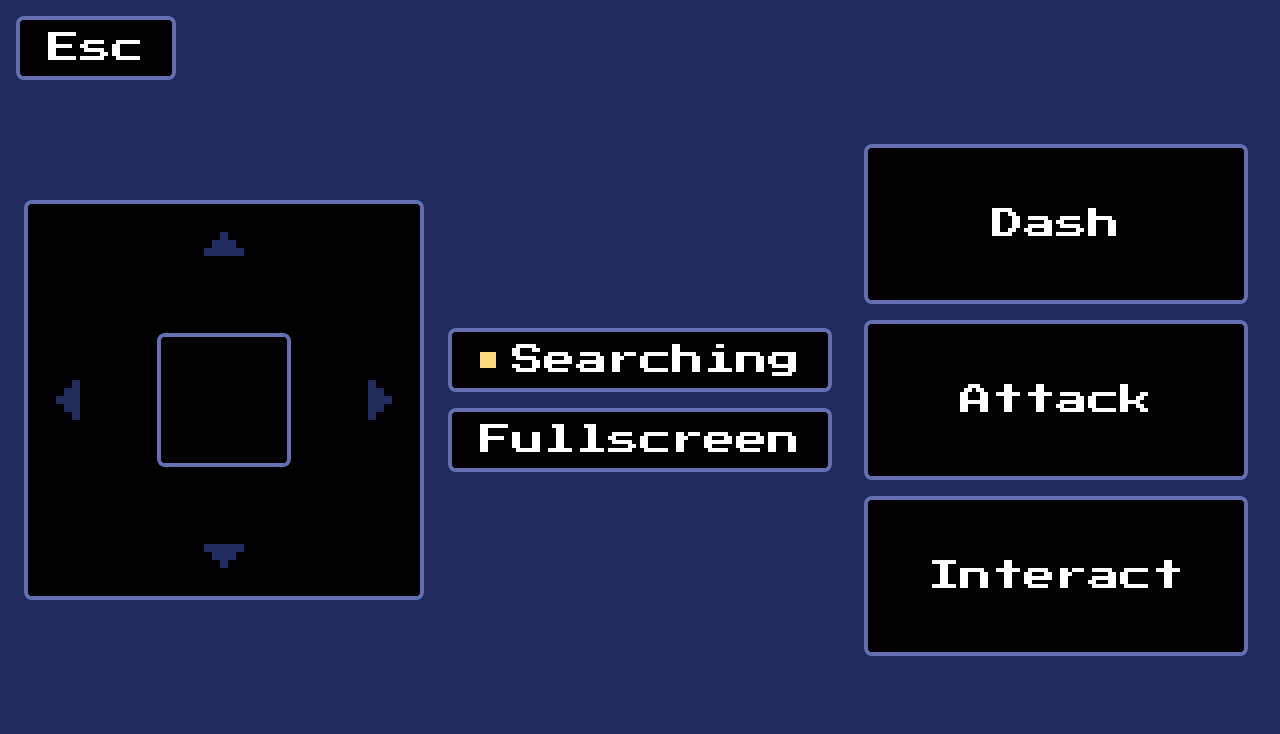
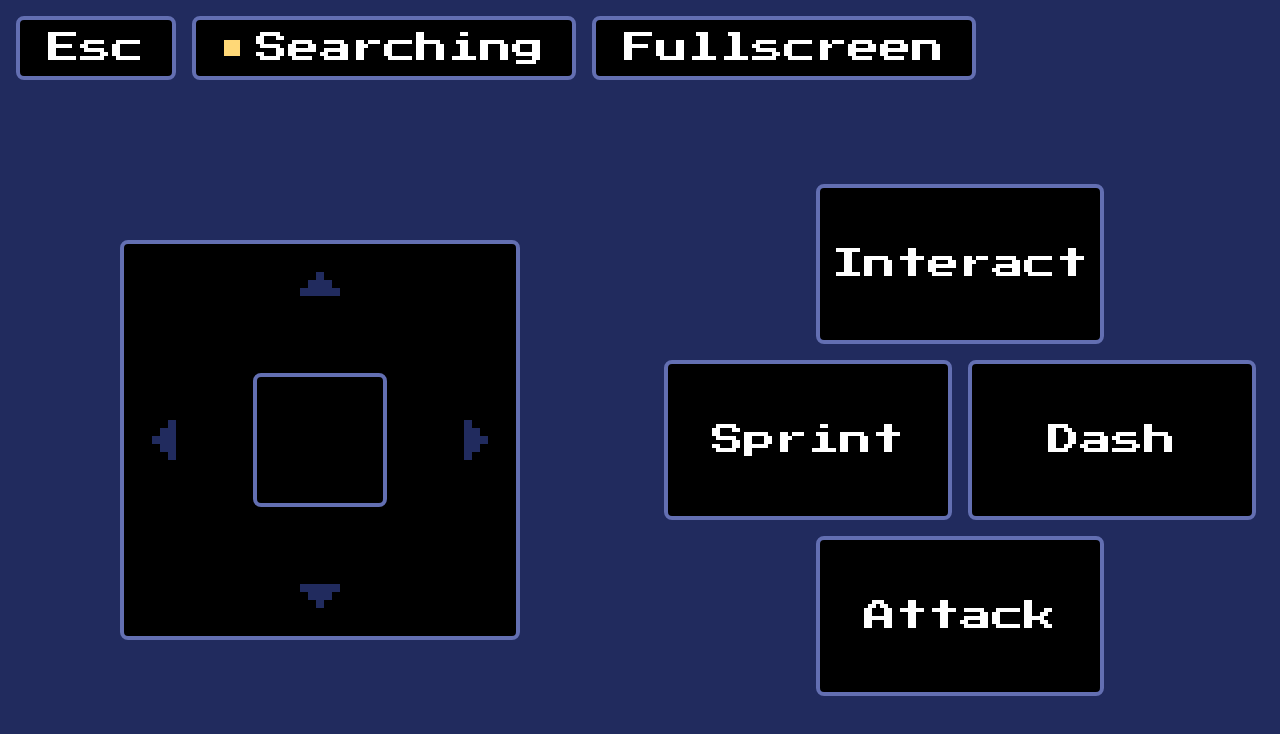
Before and after one commit to DaEpickid540/haven-2026, a plain HTML site: page website-controller/index.html in a window 1280 px wide. Drawn offline with Linux system fonts and the light colour scheme.

Commit message:
Small updates

```diff
--- a/website-controller/connection.js
+++ b/website-controller/connection.js
@@ -4,9 +4,10 @@ const BITS = [
   "up",
   "down",
   "attack",
-  "dash",
+  "sprint",
   "interact",
   "pause",
+  "dash",
 ];
 
 const params = new URLSearchParams(location.search);
@@ -22,12 +23,17 @@ const linkLabel = document.querySelector("#link-label");
 let socket = null;
 let channel = null;
 let relay = null;
-let packet = new Uint8Array(3);
+let packet = new Uint8Array(4);
 const FALLBACK = 3000;
 
 function setLink(mode, label) {
   link.dataset.state = mode;
   linkLabel.textContent = label;
+}
+
+// low byte plus overflow byte
+function bitsOf(data) {
+  return data[0] | (data[3] << 8);
 }
 
 function send(data) {
@@ -72,9 +78,9 @@ function relaySend(data) {
   const { fb, spot, pad } = relay;
   if (typeof data === "string") {
     fb.set(fb.child(spot, "choice"), `${++relay.picks}:${data}`).catch(() => {});
-  } else if (data[0] !== relay.sent) {
-    relay.sent = data[0];
-    fb.set(pad, data[0]).catch(() => {});
+  } else if (bitsOf(data) !== relay.sent) {
+    relay.sent = bitsOf(data);
+    fb.set(pad, relay.sent).catch(() => {});
   }
 }
 
@@ -82,7 +88,7 @@ async function openRelay(fb, code) {
   if (relay) return true;
   const spot = fb.ref(fb.db, `${fb.RELAY}/${code}`);
   const pad = fb.child(spot, "pad");
-  const sent = packet[0];
+  const sent = bitsOf(packet);
   try {
     await fb.set(pad, sent);
   } catch {
@@ -165,9 +171,10 @@ pairForm.onsubmit = (e) => {
 function sendState(state) {
   const bits = BITS.reduce((acc, name, i) => acc | (state[name] << i), 0);
   const next = new Uint8Array([
-    bits,
+    bits & 255,
     Math.round(state.x * 127),
     Math.round(state.y * 127),
+    bits >> 8,
   ]);
   if (next.join() === packet.join()) return;
   packet = next;
--- a/website-controller/index.html
+++ b/website-controller/index.html
@@ -23,18 +23,11 @@
       </div>
     </section>
 
-    <div class="system">
-      <div class="chip" id="link" data-state="connecting" role="status">
-        <i class="led"></i>
-        <span id="link-label">Searching</span>
-      </div>
-      <button id="fs-btn" type="button">Fullscreen</button>
-    </div>
-
     <section class="buttons" aria-label="Action buttons">
       <div class="cluster">
         <button class="btn interact" data-btn="interact" type="button">Interact</button>
         <button class="btn attack" data-btn="attack" type="button">Attack</button>
+        <button class="btn sprint" data-btn="sprint" type="button">Sprint</button>
         <button class="btn dash" data-btn="dash" type="button">Dash</button>
       </div>
     </section>
@@ -56,7 +49,14 @@
     </div>
   </form>
 
-  <button class="esc" data-btn="pause" type="button">Esc</button>
+  <div class="topbar">
+    <button data-btn="pause" type="button">Esc</button>
+    <div class="chip" id="link" data-state="connecting" role="status">
+      <i class="led"></i>
+      <span id="link-label">Searching</span>
+    </div>
+    <button id="fs-btn" type="button">Fullscreen</button>
+  </div>
 
   <div class="rotate-hint">
     <div class="rotate-icon"></div>
--- a/website-controller/pad_link.js
+++ b/website-controller/pad_link.js
@@ -134,7 +134,10 @@ async function host() {
   };
   channel.onmessage = (e) => {
     if (typeof e.data === "string") link.choices.push(e.data);
-    else link.buttons = new Uint8Array(e.data)[0] || 0;
+    else {
+      const data = new Uint8Array(e.data);
+      link.buttons = (data[0] || 0) | ((data[3] || 0) << 8);
+    }
   };
   channel.onclose = () => {
     if (relayOn) return;
--- a/website-controller/style.css
+++ b/website-controller/style.css
@@ -131,9 +131,9 @@ p {
   position: fixed;
   inset: 0;
   display: grid;
-  grid-template-columns: 1fr auto 1fr;
+  grid-template-columns: 1fr 1fr;
   padding:
-    env(safe-area-inset-top)
+    calc(env(safe-area-inset-top) + var(--px) * 20)
     env(safe-area-inset-right)
     env(safe-area-inset-bottom)
     env(safe-area-inset-left);
@@ -229,11 +229,17 @@ p {
 
 /* status */
 
-.system {
-  display: grid;
-  align-content: center;
+.topbar {
+  position: fixed;
+  top: calc(env(safe-area-inset-top) + var(--px) * 4);
+  left: calc(env(safe-area-inset-left) + var(--px) * 4);
+  z-index: 1;
+  display: flex;
   gap: calc(var(--px) * 4);
-  width: calc(var(--px) * 96);
+}
+
+button[hidden] {
+  display: none;
 }
 
 .chip {
@@ -263,24 +269,32 @@ p {
 
 /* actions */
 
+/* diamond */
 .cluster {
-  display: flex;
-  flex-direction: column-reverse;
+  display: grid;
+  grid-template-columns: repeat(4, calc(var(--px) * 34));
   gap: calc(var(--px) * 4);
 }
 
 .btn {
-  width: calc(var(--px) * 96);
   height: calc(var(--px) * 40);
+  padding-inline: 0;
 }
 
-/* esc */
+.btn.interact {
+  grid-area: 1 / 2 / 2 / 4;
+}
 
-.esc {
-  position: fixed;
-  top: calc(env(safe-area-inset-top) + var(--px) * 4);
-  left: calc(env(safe-area-inset-left) + var(--px) * 4);
-  z-index: 1;
+.btn.sprint {
+  grid-area: 2 / 1 / 3 / 3;
+}
+
+.btn.dash {
+  grid-area: 2 / 3 / 3 / 5;
+}
+
+.btn.attack {
+  grid-area: 3 / 2 / 4 / 4;
 }
 
 /* menu */
--- a/website-controller/visual.js
+++ b/website-controller/visual.js
@@ -10,9 +10,10 @@ const state = {
   up: false,
   down: false,
   attack: false,
-  dash: false,
+  sprint: false,
   interact: false,
   pause: false,
+  dash: false,
 };
 
 const zone = document.querySelector("#stick-zone");
```
Also changed, not shown: 7 other files.
